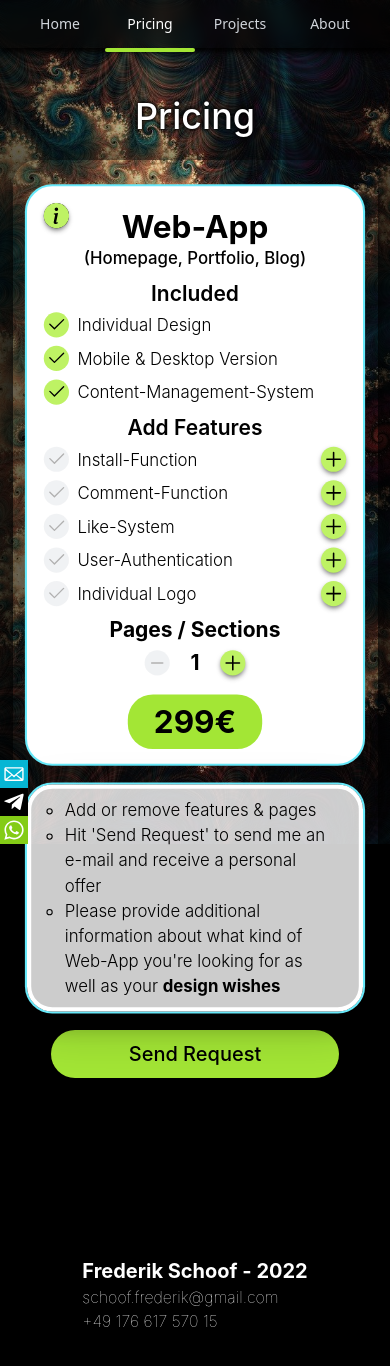
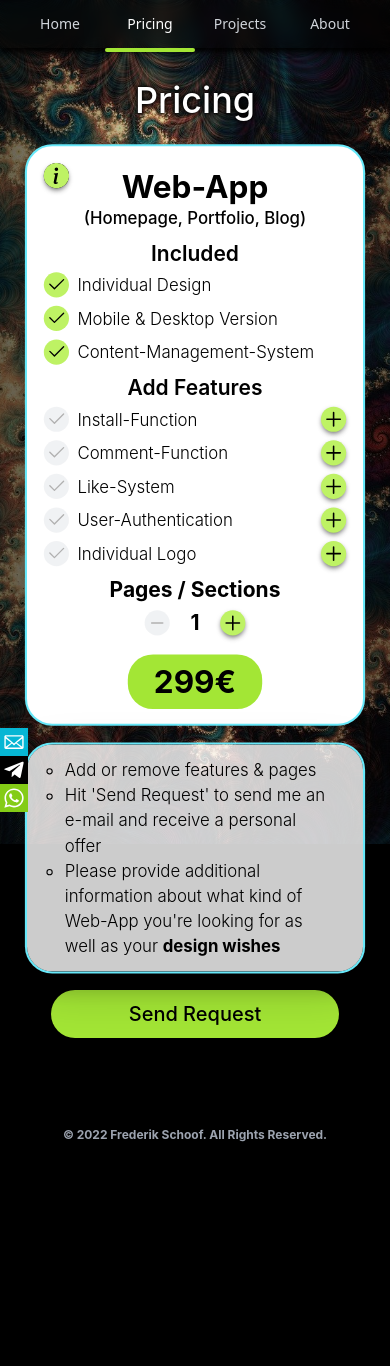
Before and after one commit to fvjupiter/synesthesigns, a Next.js app: page /pricing in a window 390 px wide. Shown: the top 1366 px of the page. After the commit the page ends 1158 px from the top, so only its background shows below. Built offline with nearby package versions, Linux system fonts and the light colour scheme.

Commit message:
responsive footer

```diff
--- a/components/Footer.js
+++ b/components/Footer.js
@@ -2,13 +2,13 @@ import React from 'react'
 
 export default function Footer() {
   return (
-    <div className='h-40 relative bottom-0 z-10 bg-gradient-to-t from-black to-black/50 w-screen border-t border-t-black text-white flex items-center justify-center'>
+    <div className='h-12 relative bottom-0 z-10 bg-gradient-to-t from-black to-black/50 w-screen border-t border-t-black text-white flex items-center justify-center'>
         <div>
-            <div className='text-xl sm:text-3xl font-bold '>Frederik Schoof - 2022</div>
-            <div className='font-extralight'>
+            <div className='text-xs sm:text-sm font-bold text-gray-400'>© 2022 Frederik Schoof. All Rights Reserved.</div>
+            {/* <div className='text-xs font-extralight'>
                 <div>schoof.frederik@gmail.com</div>
                 <div>+49 176 617 570 15</div>
-            </div>
+            </div> */}
         </div>
     </div>
   )
--- a/components/PageTitle.js
+++ b/components/PageTitle.js
@@ -1,5 +1,5 @@
 import React from 'react'
 
 export default function PageTitle({ title, classN }) {
-    return <h1 className={`${classN} duration-300 textShadow text-4xl sm:text-5xl mx-auto text-center text-white font-medium pt-4 sm:pt-6`}>{title}</h1>
+    return <h1 className={`${classN} duration-300 textShadow text-4xl sm:text-5xl mx-auto text-center text-white font-medium sm:pt-6`}>{title}</h1>
 }
--- a/components/PreviewSlide.js
+++ b/components/PreviewSlide.js
@@ -14,7 +14,7 @@ export default function PreviewSlide({ data, screen }) {
     }, [isBoxChosen])
 
     const screenSizes = { sm: 640, md: 768, lg: 1024, xl: 1280, xl2: 1536 }
-    const width = screen.width >= screenSizes.sm ? screen.width * 0.6 : screen.width
+    const width = screen.width >= screenSizes.md ? screen.width * 0.6 : screen.width
     const height = width * 0.6
 
     const getButton = ({ title, clickHandle, classN }) => (
@@ -22,9 +22,9 @@ export default function PreviewSlide({ data, screen }) {
             onClick={isBoxChosen ? clickHandle : null}
             className={`${classN} ${isBoxChosen ? 'hover:text-white text-gray-300 cursor-pointer active:shadow-inner-xl hover:bg-opacity-40 active:bg-opacity-0'
                 : 'text-gray-600'}
-                text-3xl font-light
+                font-light
                 h-full w-1/2 flex items-center justify-center
-                lg:text-xl xl:text-2xl overflow-hidden
+                text-md sm:text-xl lg:text-2xl overflow-hidden
                 border-4 border-black rounded-3xl
                 duration-300
                 bg-black
--- a/components/Social.js
+++ b/components/Social.js
@@ -14,10 +14,10 @@ export default function Social({ screenHeight, screenWidth }) {
         {children}
     </div>
   )
-  const size = screenWidth <= 640 ? 22 : 32
+  const size = screenWidth < 640 ? 22 : 32
   console.log(size)
   return (
-    <div style={{ bottom: 0 }} className={`fixed left-0 z-50`}>
+    <div className={`fixed left-0 bottom-8 z-50`}>
         <Item bg={'bg-cyan-500'}>
             <GoMail size={size} className='text-white'/>
             <Content bg={'bg-cyan-500'}>schoof.frederik@gmail.com</Content>
--- a/pages/about.js
+++ b/pages/about.js
@@ -6,7 +6,7 @@ import Placeholder from '../public/imgPlaceholder.gif'
 export default function About({ screenHeight }) {
   return (
     <div style={{ minHeight: screenHeight -80 }} className={``}>
-      <div style={{ marginTop: screenHeight -200 }} className='invertBg text-white w-[1000px] p-8 px-16 border-2 border-white rounded-3xl mx-auto ring-2 ring-teal-400 bg-black bg-opacity-60 text-justify text-3xl'>
+      <div style={{ marginTop: screenHeight -200 }} className='invertBg text-white w-full mx-auto sm:w-[620px] md:w-[748px] lg:w-[1004px] md:text-2xl sm:text-xl text-base lg:text-3xl px-6 py-4 md:px-8 md:py-6 lg:py-8 lg:px-12 border-2 border-white rounded-3xl ring-2 sm:ring-teal-400 bg-black bg-opacity-90 text-justify'>
       <p>My name is Frederik Schoof, I&apos;m born in Hamburg in August 1997 and currently based in Bremen.</p><br/>
       <p>In early 2019 I decided to quit my cultural science &amp; philosophy studies @Universität Bremen to work
           as a software developer especially for the web.
--- a/pages/pricing.js
+++ b/pages/pricing.js
@@ -46,11 +46,11 @@ export default function Pricing({ screenHeight }) {
   }
 
   return <>
-    <div style={{ minHeight: screenHeight -80 }} className={`pb-20`}>
+    <div style={{ minHeight: screenHeight -80 }} className={`pb-4`}>
       <PageTitle title={'Pricing'}/>
-      <div className='w-[365px] sm:w-[700px] shadow-big rounded-3xl mx-auto my-8 mt-6 py-6'>
+      <div className='w-[375px] sm:w-[640px] sm:shadow-big rounded-3xl mx-auto my-8 mt-0 sm:mt-6 py-6'>
         <PricingCard data={data} price={price} setToggleData={setToggleData} setSectionsData={setSectionsData}/>
-        <div className={`flex items-center justify-center scale-105 w-80 sm:scale-100 sm:w-10/12 my-6 text-black rounded-3xl bg-white bg-opacity-80 ring-2 ring-cyan-300 border-4 border-white shadow-5xl mx-auto mt-0 px-4 py-2`}>
+        <div className={`flex items-center justify-center scale-105 w-80 sm:scale-100 sm:w-10/12 my-6 text-black rounded-3xl bg-white bg-opacity-80 ring-2 ring-cyan-300 border-4 border-transparent shadow-5xl mx-auto mt-0 px-4 py-2`}>
           <ul style={{ listStyleType: 'circle' }} className='mx-4'>
               <li className='font-light'>Add or remove features &amp; pages</li>
               <li className='font-light'>Hit &apos;Send Request&apos; to send me an e-mail and receive a personal offer</li>
```
